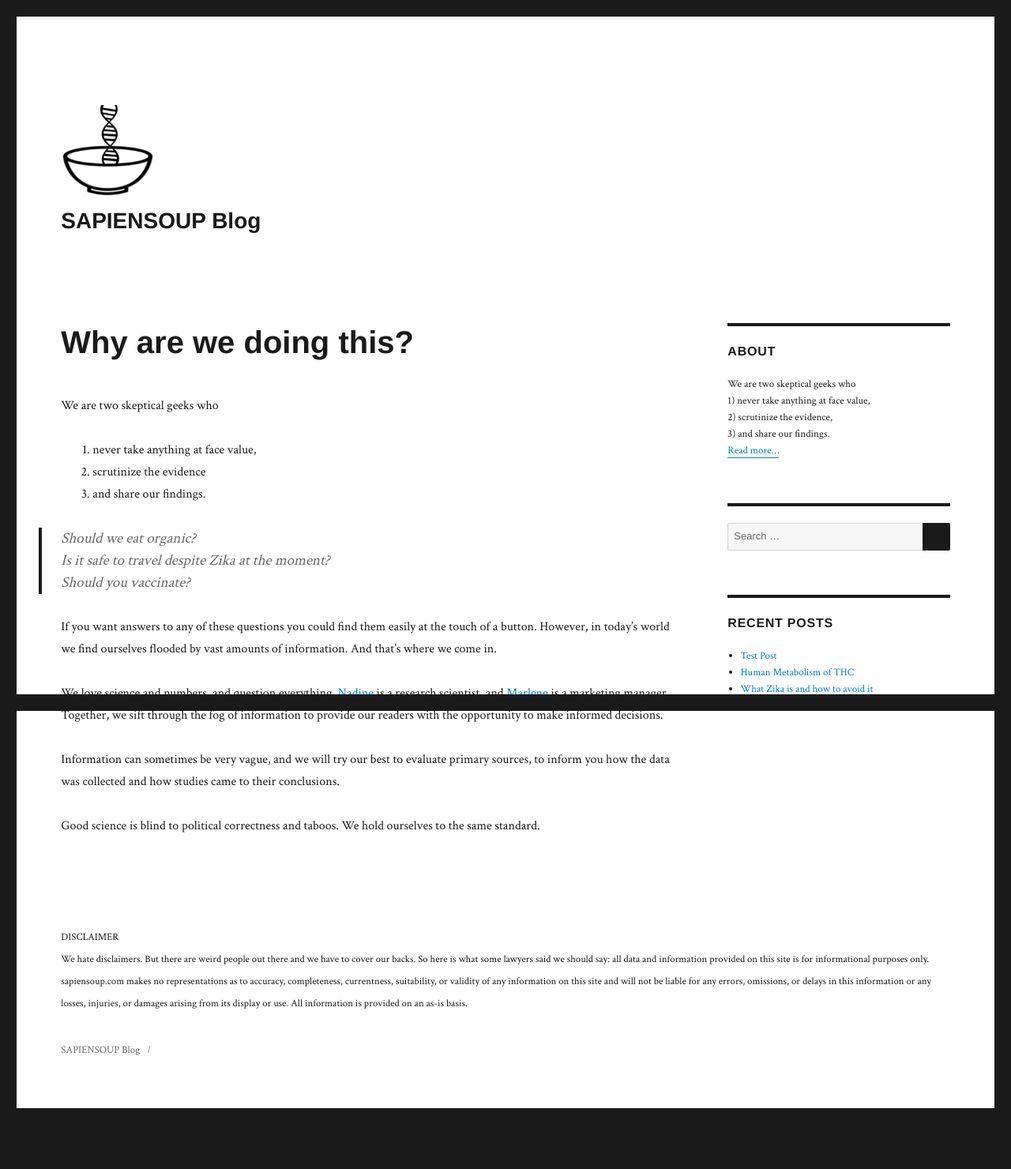
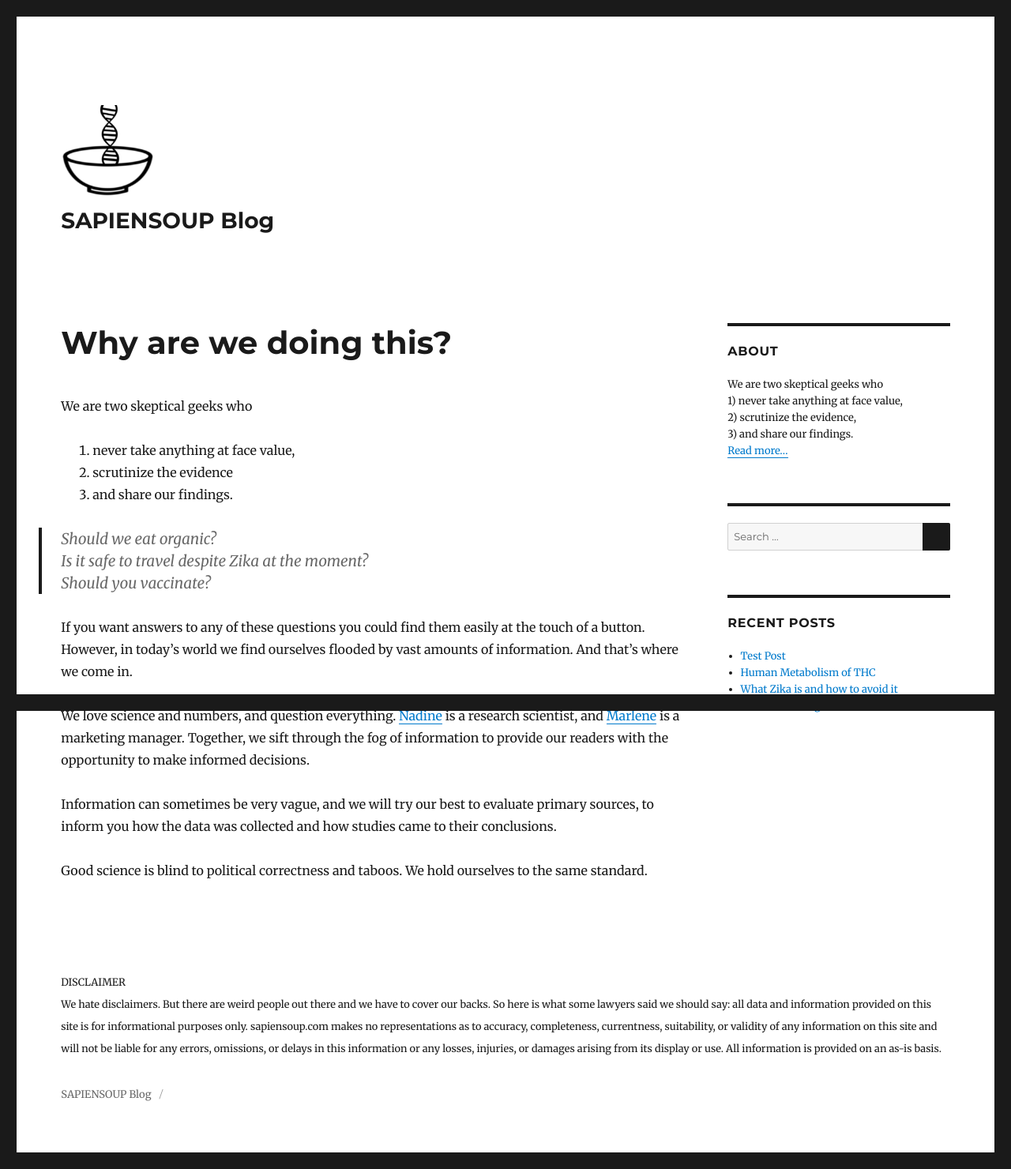
Before and after one commit to sapiensoup/sapiensoup.com, a Jekyll site: the page built from about.md, in a window 1280 px wide. Shown: the whole page at 79% size. Built offline with Jekyll 4.4.1, drawn with Linux system fonts in a browser that asks for light colours; before the commit the page ends 1424 px from its top, so only the background shows below that.

Commit message:
Revert "Replace Merriweather font with Crimson Text"
This reverts commit dfe76e4dca61b5c1a8f11ca7da6317b8014089c3.

```diff
--- a/_layouts/default.html
+++ b/_layouts/default.html
@@ -12,7 +12,7 @@
     <link rel="canonical" href="{{ site.url }}{{ page.url }}" />
     <link rel="alternate" type="application/atom+xml" title="{{ site.title }} &raquo; Feed" href="{{ site.url }}/feed.atom" />
     <link rel='dns-prefetch' href='//fonts.googleapis.com' />
-    <link href="https://fonts.googleapis.com/css?family=Crimson+Text" rel="stylesheet">
+    <link rel='stylesheet' type='text/css' media='all' href='https://fonts.googleapis.com/css?family=Merriweather%3A400%2C700%2C900%2C400italic%2C700italic%2C900italic%7CMontserrat%3A400%2C700%7CInconsolata%3A400&#038;subset=latin%2Clatin-ext' />
     <link rel='stylesheet' type='text/css' media='all' href='/css/twentysixteen.css?ver=4.7' />
     <meta name="description" content="{{ page.excerpt | strip_html }}"/>
     <meta property="og:locale" content="en_US" />
--- a/css/twentysixteen.css
+++ b/css/twentysixteen.css
@@ -304,7 +304,7 @@ input,
 select,
 textarea {
 	color: #1a1a1a;
-	font-family: 'Crimson Text', serif;
+	font-family: Merriweather, Georgia, serif;
 	font-size: 16px;
 	font-size: 1rem;
 	line-height: 1.75;
@@ -2358,7 +2358,7 @@ body.search-no-results .page-header {
 
 .required {
 	color: #007acc;
-	font-family: 'Crimson Text', serif;
+	font-family: Merriweather, Georgia, serif;
 }
 
 .comment-reply-title small {
```
